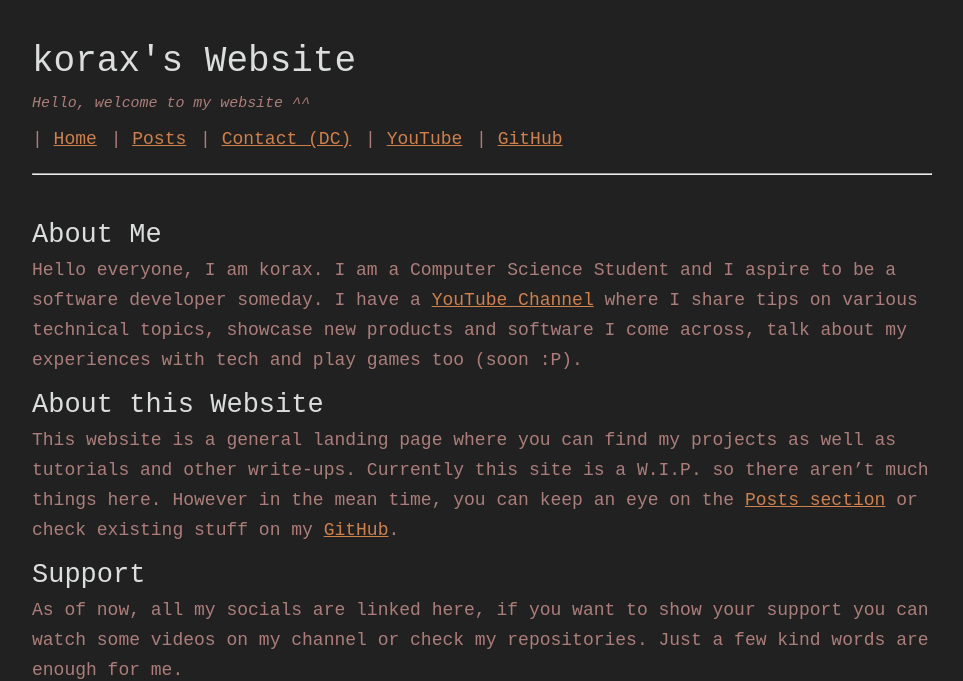
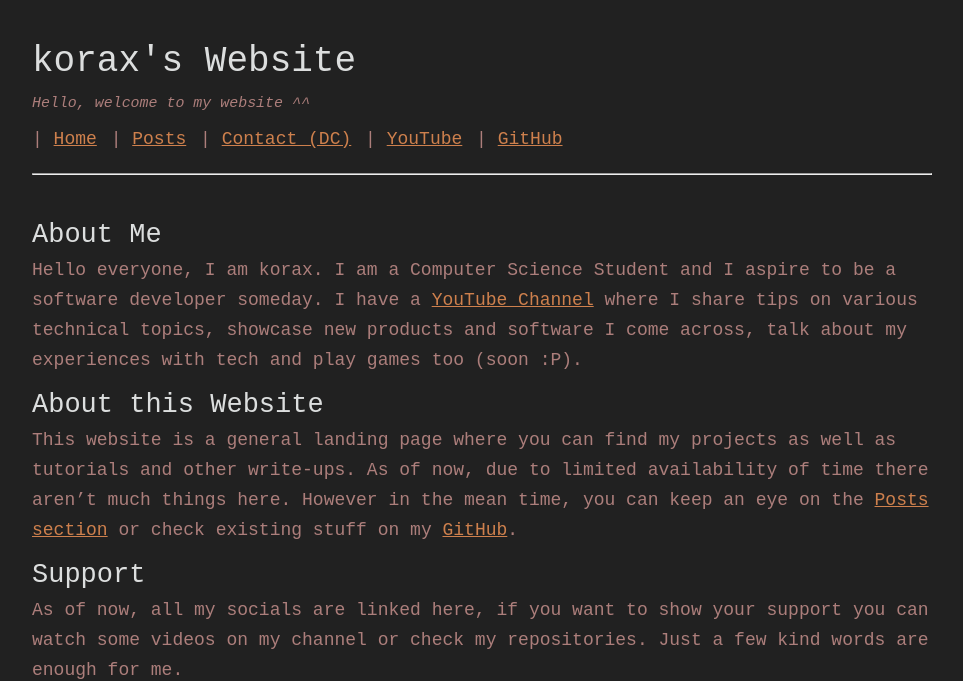
Before and after one commit to koraxial/koraxial.github.io, a Jekyll site: the page built from index.md, in a window 1280 px wide, cut to the strip 0-681 px from the top of the page. Shown: the whole strip, without its empty margins (158-1121 px from the left). Built offline with Jekyll 4.4.1, drawn with Linux system fonts in a browser that asks for light colours.

Commit message:
Update index.md

```diff
--- a/index.md
+++ b/index.md
@@ -8,7 +8,7 @@
 I have a <a href="https://www.youtube.com/@_korax_">YouTube Channel</a> where I share tips on various technical topics, showcase new products and software I come across, talk about my experiences with tech and play games too (soon :P).
 
 ## About this Website
-This website is a general landing page where you can find my projects as well as tutorials and other write-ups. Currently this site is a W.I.P. so there aren't much things here.
+This website is a general landing page where you can find my projects as well as tutorials and other write-ups. As of now, due to limited availability of time there aren't much things here.
 However in the mean time, you can keep an eye on the <a href="/posts/">Posts section</a> or check existing stuff on my <a href="https://github.com/koraxial">GitHub</a>.
 
 ## Support
```
